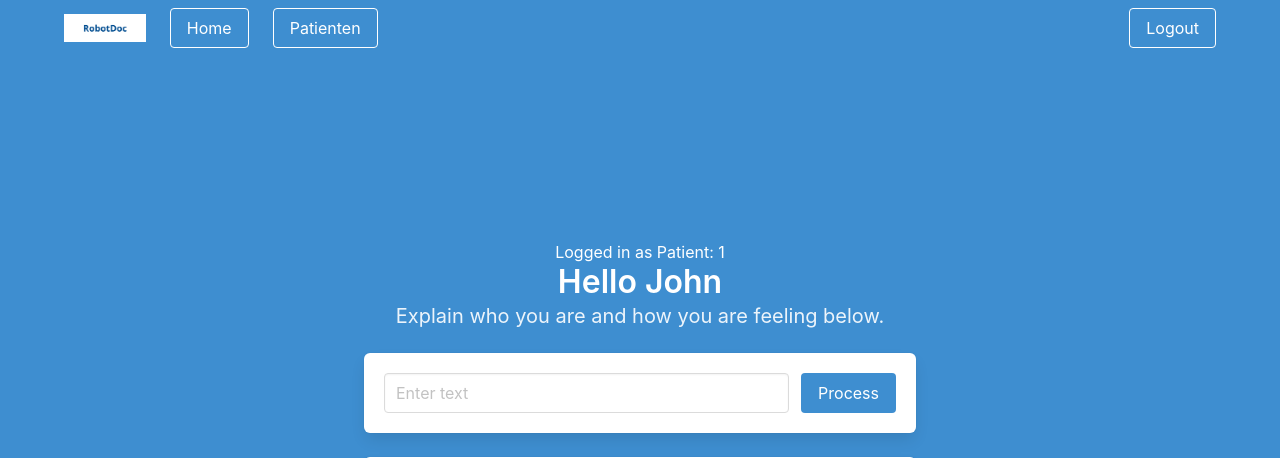
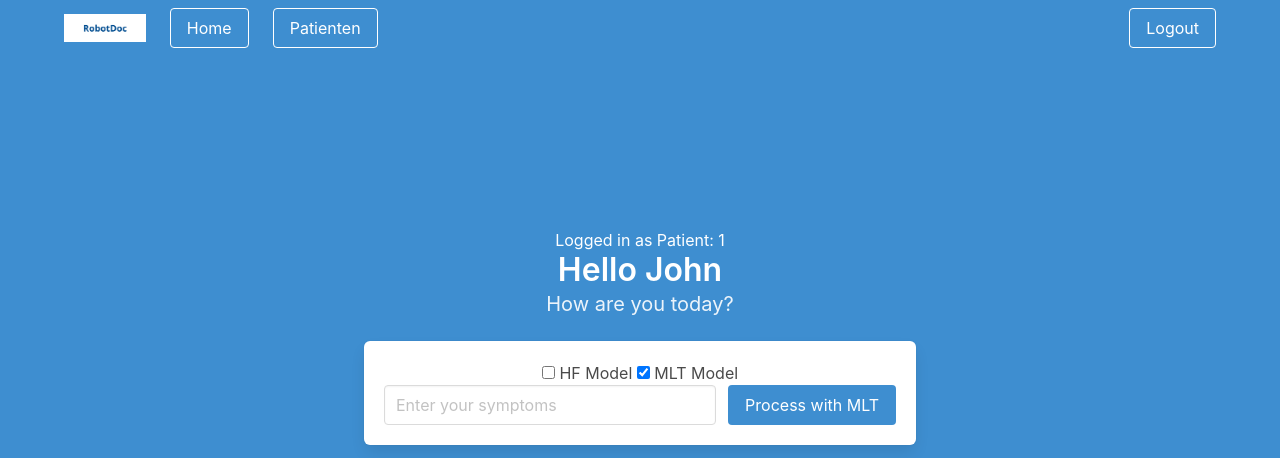
Before and after one commit to Programmierpraktikum-MVA/RobotDoc, a Flask app: page /patients/1 in a window 1280 px wide. Shown: the top 458 px of the page. Run offline with Flask 3, Linux system fonts and the light colour scheme; a user stored in the database is signed in.

Commit message:
implented user model selection

```diff
--- a/03_application-team/modules/patients/patients.py
+++ b/03_application-team/modules/patients/patients.py
@@ -27,14 +27,19 @@ def convertText():
 
 
 # prediction for user
-@patients.route("/assignTokens/<int:id>", methods=["POST"])
+@patients.route("/assignTokens/<int:id>/<int:nlp>", methods=["POST"])
 @login_required
-def assignTokens(id):
+def assignTokens(id,nlp):
     textToconvert = request.form.get("textToConvert")
     try:
-        symptoms = getSymptoms(textToconvert, NLP.MLTEAM)
-        patientData[id-1]["symptoms"].append(symptoms['symptoms']) # assign symptoms to patient
-        cleanOutput = getDiagnosis(symptoms, PM.MLTEAM)
+        if nlp == 1:
+            symptoms = getSymptoms(textToconvert, NLP.HF)
+            patientData[id-1]["symptoms"].append(symptoms)
+            cleanOutput = 'This model does not support prediction!'
+        if nlp == 2:
+            symptoms = getSymptoms(textToconvert, NLP.MLTEAM)
+            patientData[id-1]["symptoms"].append(symptoms['symptoms']) # assign symptoms to patient
+            cleanOutput = getDiagnosis(symptoms, PM.MLTEAM)
     except:
         cleanOutput = "Error"
     """ old api
--- a/03_application-team/templates/patientSpec.html
+++ b/03_application-team/templates/patientSpec.html
@@ -58,16 +58,39 @@
                         Hello {{patientData["name"]}}
                     </h1>
                     <h2 class="subtitle">
-                        Explain who you are and how you are feeling below.
+                        How are you today?
                     </h2>
+
                     <div class="box">
-                        <form action="/assignTokens/{{patientData['id']}}" method="post" accept-charset="UTF-8">
+
+                        <label>
+                            <input type="checkbox" id="checkbox1" onchange="toggleDiv(this, 'div1')">
+                            HF Model
+                        </label>
+
+                        <label>
+                            <input type="checkbox" id="checkbox2" onchange="toggleDiv(this, 'div2')">
+                            MLT Model
+                        </label>
+
+                        <form action="/assignTokens/{{patientData['id']}}/1" method="post" accept-charset="UTF-8" id="div1" style="display: none;">
                             <div class="field is-grouped">
                                 <p class="control is-expanded">
-                                    <input class="input" type="text" name="textToConvert" placeholder="Enter text">
+                                    <input class="input" type="text" name="textToConvert" placeholder="Enter your symptoms">
                                 </p>
                                 <button type="submit" class="button is-info">
-                                    Process
+                                    Process with HF
+                                </button>
+                            </div>
+                        </form>
+
+                        <form action="/assignTokens/{{patientData['id']}}/2" method="post" accept-charset="UTF-8" id="div2" style="display: none;">
+                            <div class="field is-grouped">
+                                <p class="control is-expanded">
+                                    <input class="input" type="text" name="textToConvert" placeholder="Enter your symptoms">
+                                </p>
+                                <button type="submit" class="button is-info">
+                                    Process with MLT
                                 </button>
                             </div>
                         </form>
@@ -86,6 +109,32 @@
 
     <script src="{{ url_for('static', filename='js/scripts.js')}}"></script>
 
+    <script>
+        function toggleDiv(checkbox, divId) {
+        var div1 = document.getElementById("div1");
+        var div2 = document.getElementById("div2");
+        var checkbox1 = document.getElementById("checkbox1");
+        var checkbox2 = document.getElementById("checkbox2");
+
+        if (divId === "div1") {
+            div1.style.display = checkbox.checked ? "block" : "none";
+            div2.style.display = checkbox.checked ? "none" : "block";
+            checkbox2.checked = !checkbox.checked; // Toggle the other checkbox
+        } else if (divId === "div2") {
+            div2.style.display = checkbox.checked ? "block" : "none";
+            div1.style.display = checkbox.checked ? "none" : "block";
+            checkbox1.checked = !checkbox.checked; // Toggle the other checkbox
+        }
+        }
+
+        // Initialize the checkboxes on page load
+        window.onload = function() {
+        var checkbox1 = document.getElementById("checkbox2");
+        checkbox2.checked = true; // Check the first checkbox initially
+        toggleDiv(checkbox1, "div2"); // Show the corresponding div
+        };
+    </script>
+
 </body>
 
 </html>
--- a/03_application-team/util/exceptions.py
+++ b/03_application-team/util/exceptions.py
@@ -11,3 +11,6 @@ class OccupiedUsernameError(Exception):
 
 class InvalidModelError(Exception):
     pass
+
+class InvalidSymptomError(Exception):
+    pass
```
Also changed, not shown: test.html (added, +46 -0 lines).
